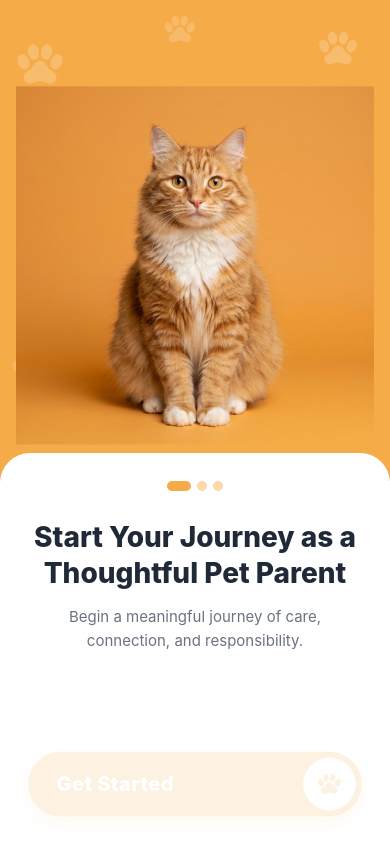
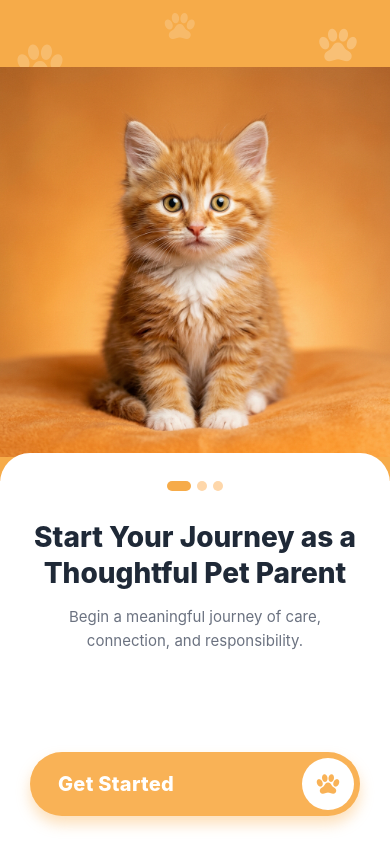
Before and after one commit to IT24100212/pawcare-Frontend, a React Native app: screen /Welcome in a window 390 px wide. Built offline with nearby package versions, Linux system fonts and the light colour scheme.

Commit message:
fix: only paw animations, cuter cat, no flashing text/button anims

```diff
--- a/src/screens/auth/WelcomeScreen.js
+++ b/src/screens/auth/WelcomeScreen.js
@@ -8,26 +8,26 @@ import { Ionicons } from '@expo/vector-icons';
 
 const { width, height } = Dimensions.get('window');
 
-/* ───── animated floating paw ───── */
+/* ───── Animated floating paw (ONLY animation on screen) ───── */
 const FloatingPaw = ({ x, y, size, baseOpacity, delay }) => {
   const float = useRef(new Animated.Value(0)).current;
   const fade  = useRef(new Animated.Value(0)).current;
 
   useEffect(() => {
     const t = setTimeout(() => {
-      Animated.timing(fade, { toValue: 1, duration: 500, useNativeDriver: true }).start();
+      Animated.timing(fade, { toValue: 1, duration: 800, useNativeDriver: true }).start();
       Animated.loop(
         Animated.sequence([
-          Animated.timing(float, { toValue: 1, duration: 2600 + delay, easing: Easing.inOut(Easing.sin), useNativeDriver: true }),
-          Animated.timing(float, { toValue: 0, duration: 2600 + delay, easing: Easing.inOut(Easing.sin), useNativeDriver: true }),
+          Animated.timing(float, { toValue: 1, duration: 2800 + delay, easing: Easing.inOut(Easing.sin), useNativeDriver: true }),
+          Animated.timing(float, { toValue: 0, duration: 2800 + delay, easing: Easing.inOut(Easing.sin), useNativeDriver: true }),
         ])
       ).start();
     }, delay);
     return () => clearTimeout(t);
   }, []);
 
-  const ty = float.interpolate({ inputRange: [0, 1], outputRange: [0, -14] });
-  const op = float.interpolate({ inputRange: [0, 0.5, 1], outputRange: [baseOpacity, baseOpacity * 1.6, baseOpacity] });
+  const ty = float.interpolate({ inputRange: [0, 1], outputRange: [0, -12] });
+  const op = float.interpolate({ inputRange: [0, 0.5, 1], outputRange: [baseOpacity, baseOpacity * 1.5, baseOpacity] });
 
   return (
     <Animated.View style={{ position: 'absolute', left: x, top: y, opacity: Animated.multiply(fade, op), transform: [{ translateY: ty }] }}>
@@ -36,82 +36,28 @@ const FloatingPaw = ({ x, y, size, baseOpacity, delay }) => {
   );
 };
 
-/* ───── main screen ───── */
+/* ───── Main Screen ───── */
 const WelcomeScreen = () => {
   const navigation = useNavigation();
-
-  // cat float
-  const catY = useRef(new Animated.Value(0)).current;
-  // title
-  const titleY = useRef(new Animated.Value(30)).current;
-  const titleOp = useRef(new Animated.Value(0)).current;
-  // sub
-  const subY = useRef(new Animated.Value(24)).current;
-  const subOp = useRef(new Animated.Value(0)).current;
-  // dots
-  const dotsOp = useRef(new Animated.Value(0)).current;
-  // button
-  const btnScale = useRef(new Animated.Value(0.92)).current;
-  const btnOp = useRef(new Animated.Value(0)).current;
-
-  useEffect(() => {
-    // cat bob
-    Animated.loop(
-      Animated.sequence([
-        Animated.timing(catY, { toValue: -10, duration: 2200, easing: Easing.inOut(Easing.sin), useNativeDriver: true }),
-        Animated.timing(catY, { toValue: 0,   duration: 2200, easing: Easing.inOut(Easing.sin), useNativeDriver: true }),
-      ])
-    ).start();
-
-    // entrance stagger
-    Animated.sequence([
-      Animated.delay(200),
-      Animated.timing(dotsOp, { toValue: 1, duration: 400, useNativeDriver: true }),
-      Animated.parallel([
-        Animated.timing(titleOp, { toValue: 1, duration: 500, useNativeDriver: true }),
-        Animated.timing(titleY,  { toValue: 0, duration: 500, easing: Easing.out(Easing.cubic), useNativeDriver: true }),
-      ]),
-      Animated.delay(80),
-      Animated.parallel([
-        Animated.timing(subOp, { toValue: 1, duration: 400, useNativeDriver: true }),
-        Animated.timing(subY,  { toValue: 0, duration: 400, easing: Easing.out(Easing.cubic), useNativeDriver: true }),
-      ]),
-      Animated.delay(80),
-      Animated.parallel([
-        Animated.timing(btnOp,    { toValue: 1, duration: 400, useNativeDriver: true }),
-        Animated.spring(btnScale, { toValue: 1, friction: 5, tension: 80, useNativeDriver: true }),
-      ]),
-    ]).start();
-
-    // button breathe
-    setTimeout(() => {
-      Animated.loop(
-        Animated.sequence([
-          Animated.timing(btnScale, { toValue: 1.04, duration: 1000, easing: Easing.inOut(Easing.sin), useNativeDriver: true }),
-          Animated.timing(btnScale, { toValue: 1,    duration: 1000, easing: Easing.inOut(Easing.sin), useNativeDriver: true }),
-        ])
-      ).start();
-    }, 1800);
-  }, []);
 
   return (
     <View style={styles.container}>
 
       {/* ─── ORANGE TOP ─── */}
       <View style={styles.top}>
-        {/* Floating paws */}
+        {/* Floating paw prints — only animated elements */}
         <FloatingPaw x={16}         y={38}          size={48} baseOpacity={0.2}  delay={0}   />
-        <FloatingPaw x={width-72}   y={28}          size={40} baseOpacity={0.18} delay={300} />
-        <FloatingPaw x={40}         y={height*0.28} size={56} baseOpacity={0.14} delay={600} />
-        <FloatingPaw x={width-90}   y={height*0.24} size={44} baseOpacity={0.16} delay={150} />
-        <FloatingPaw x={width*0.42} y={16}          size={32} baseOpacity={0.13} delay={450} />
-        <FloatingPaw x={width-55}   y={height*0.4}  size={36} baseOpacity={0.15} delay={850} />
-        <FloatingPaw x={12}         y={height*0.42} size={42} baseOpacity={0.12} delay={700} />
+        <FloatingPaw x={width - 72} y={28}          size={40} baseOpacity={0.18} delay={400} />
+        <FloatingPaw x={40}         y={height*0.28} size={56} baseOpacity={0.14} delay={800} />
+        <FloatingPaw x={width - 90} y={height*0.24} size={44} baseOpacity={0.16} delay={200} />
+        <FloatingPaw x={width*0.42} y={16}          size={32} baseOpacity={0.13} delay={600} />
+        <FloatingPaw x={width - 55} y={height*0.4}  size={36} baseOpacity={0.15} delay={1000} />
+        <FloatingPaw x={12}         y={height*0.42} size={42} baseOpacity={0.12} delay={900} />
 
-        {/* Hero cat — gently bobs up and down */}
-        <Animated.Image
+        {/* Hero cat — static, blended with background */}
+        <Image
           source={require('../../../assets/images/hero_cat.png')}
-          style={[styles.catImage, { transform: [{ translateY: catY }] }]}
+          style={styles.catImage}
           resizeMode="contain"
         />
       </View>
@@ -120,26 +66,25 @@ const WelcomeScreen = () => {
       <View style={styles.bottom}>
 
         {/* Dots */}
-        <Animated.View style={[styles.dotsRow, { opacity: dotsOp }]}>
+        <View style={styles.dotsRow}>
           <View style={[styles.dot, styles.dotActive]} />
           <View style={[styles.dot, styles.dotInactive]} />
           <View style={[styles.dot, styles.dotInactive]} />
-        </Animated.View>
+        </View>
 
         {/* Title */}
-        <Animated.Text style={[styles.title, { opacity: titleOp, transform: [{ translateY: titleY }] }]}>
+        <Text style={styles.title}>
           Start Your Journey as a{'\n'}Thoughtful Pet Parent
-        </Animated.Text>
+        </Text>
 
         {/* Subtitle */}
-        <Animated.Text style={[styles.subtitle, { opacity: subOp, transform: [{ translateY: subY }] }]}>
+        <Text style={styles.subtitle}>
           Begin a meaningful journey of care,{'\n'}connection, and responsibility.
-        </Animated.Text>
+        </Text>
 
         <View style={{ flex: 1 }} />
 
         {/* CTA */}
-        <Animated.View style={{ width: '100%', opacity: btnOp, transform: [{ scale: btnScale }] }}>
         <TouchableOpacity
           style={styles.button}
           onPress={() => navigation.navigate('Login')}
@@ -150,7 +95,6 @@ const WelcomeScreen = () => {
             <Ionicons name="paw" size={24} color="#f9b256" />
           </View>
         </TouchableOpacity>
-        </Animated.View>
       </View>
     </View>
   );
@@ -160,7 +104,6 @@ const WelcomeScreen = () => {
 const styles = StyleSheet.create({
   container: { flex: 1, backgroundColor: '#fff' },
 
-  /* orange hero */
   top: {
     height: height * 0.57,
     backgroundColor: '#f6ab49',
@@ -169,13 +112,12 @@ const styles = StyleSheet.create({
     justifyContent: 'flex-end',
   },
   catImage: {
-    width: width * 0.92,
-    height: height * 0.5,
+    width: width,
+    height: height * 0.52,
     position: 'absolute',
     bottom: 0,
   },
 
-  /* white section */
   bottom: {
     flex: 1,
     backgroundColor: '#fff',
@@ -211,6 +153,7 @@ const styles = StyleSheet.create({
   button: {
     flexDirection: 'row',
     backgroundColor: '#f9b256',
+    width: '100%',
     height: 64,
     borderRadius: 32,
     alignItems: 'center',
@@ -224,7 +167,7 @@ const styles = StyleSheet.create({
     elevation: 8,
   },
   btnText: { color: '#fff', fontSize: 20, fontWeight: '800', letterSpacing: 0.3 },
-  btnPaw:  {
+  btnPaw: {
     width: 52, height: 52, borderRadius: 26,
     backgroundColor: '#fff',
     alignItems: 'center', justifyContent: 'center',
```
Also changed, not shown: assets/images/hero_cat.png. Lines whose indentation alone changed are shown as unchanged.
